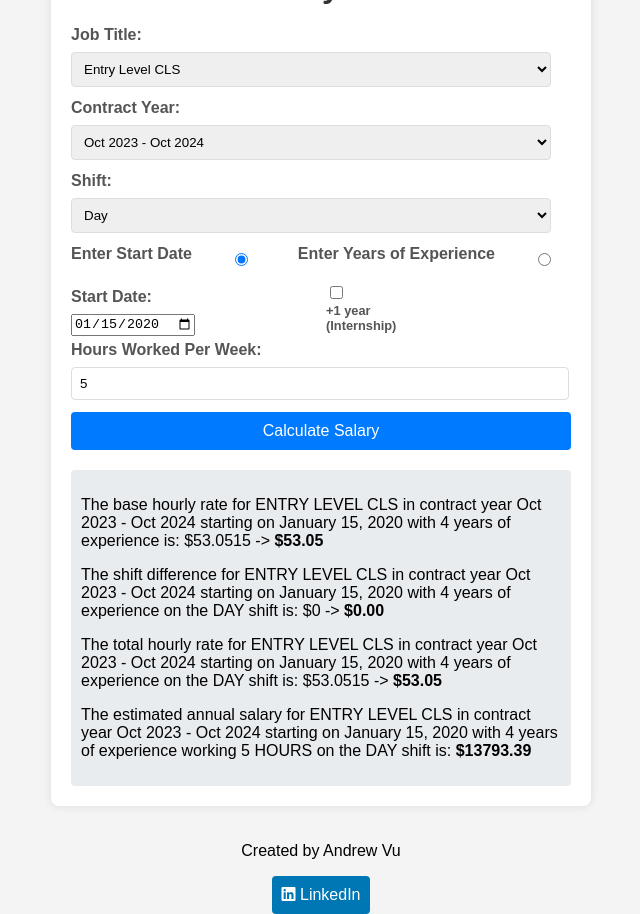
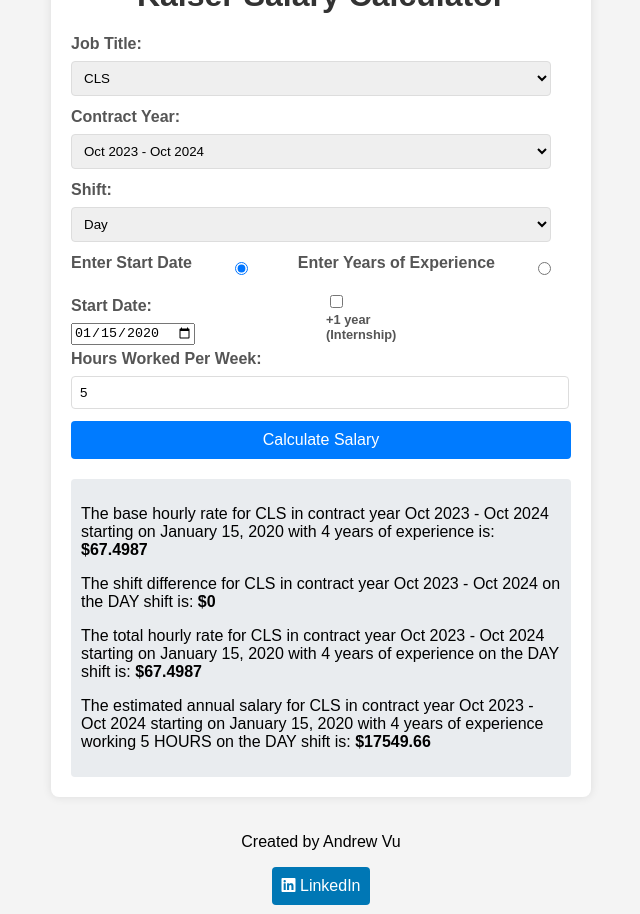
Before and after one commit to andrewkvu/kaiser-salary-calculator, a plain HTML site: page index.html in a window 1280 px wide. Both pictures are taken after typing "2020-01-15", "5" into the empty fields and a click on the button "Calculate Salary". Shown: the whole page, without its empty margins (319-959 px from the left). Drawn offline with Linux system fonts and the light colour scheme.

Commit message:
CLS is default option, formatting strings

```diff
--- a/index.html
+++ b/index.html
@@ -89,8 +89,8 @@
         <h1>Kaiser Salary Calculator</h1>
         <label for="job-title">Job Title:</label>
         <select id="job-title">
+            <option value="cls">CLS</option>
             <option value="entry level cls">Entry Level CLS</option>
-            <option value="cls">CLS</option>
             <option value="cls extern">CLS Extern</option>
             <option value="senior cls">Senior CLS</option>
             <option value="senior cls 2">Senior CLS 2</option>
--- a/script.js
+++ b/script.js
@@ -515,9 +515,9 @@
     const annualSalary = (shiftDiffHourlyRate) * hours * 52;
 
     document.getElementById("output").innerHTML = `
-        <p>The base hourly rate for ${jobTitle.toUpperCase()} in contract year ${contractYearString} ${experienceDescription} is: $${baseHourlySalary} -> <strong>$${baseHourlySalary.toFixed(2)}</strong></p>
-        <p>The shift difference for ${jobTitle.toUpperCase()} in contract year ${contractYearString} ${experienceDescription} on the ${shift.toUpperCase()} shift is: $${shiftDiff} -> <strong>$${shiftDiff.toFixed(2)}</strong></p>
-        <p>The total hourly rate for ${jobTitle.toUpperCase()} in contract year ${contractYearString} ${experienceDescription} on the ${shift.toUpperCase()} shift is: $${shiftDiffHourlyRate} -> <strong>$${shiftDiffHourlyRate.toFixed(2)}</strong></p>
+        <p>The base hourly rate for ${jobTitle.toUpperCase()} in contract year ${contractYearString} ${experienceDescription} is: <strong>$${baseHourlySalary.toFixed(4)}</strong></p>
+        <p>The shift difference for ${jobTitle.toUpperCase()} in contract year ${contractYearString} on the ${shift.toUpperCase()} shift is: <strong>$${shiftDiff}</strong></p>
+        <p>The total hourly rate for ${jobTitle.toUpperCase()} in contract year ${contractYearString} ${experienceDescription} on the ${shift.toUpperCase()} shift is: <strong>$${shiftDiffHourlyRate.toFixed(4)}</strong></p>
         <p>The estimated annual salary for ${jobTitle.toUpperCase()} in contract year ${contractYearString} ${experienceDescription} working ${hours} HOURS on the ${shift.toUpperCase()} shift is: <strong>$${annualSalary.toFixed(2)}</strong></p>
     `;
 }
```
